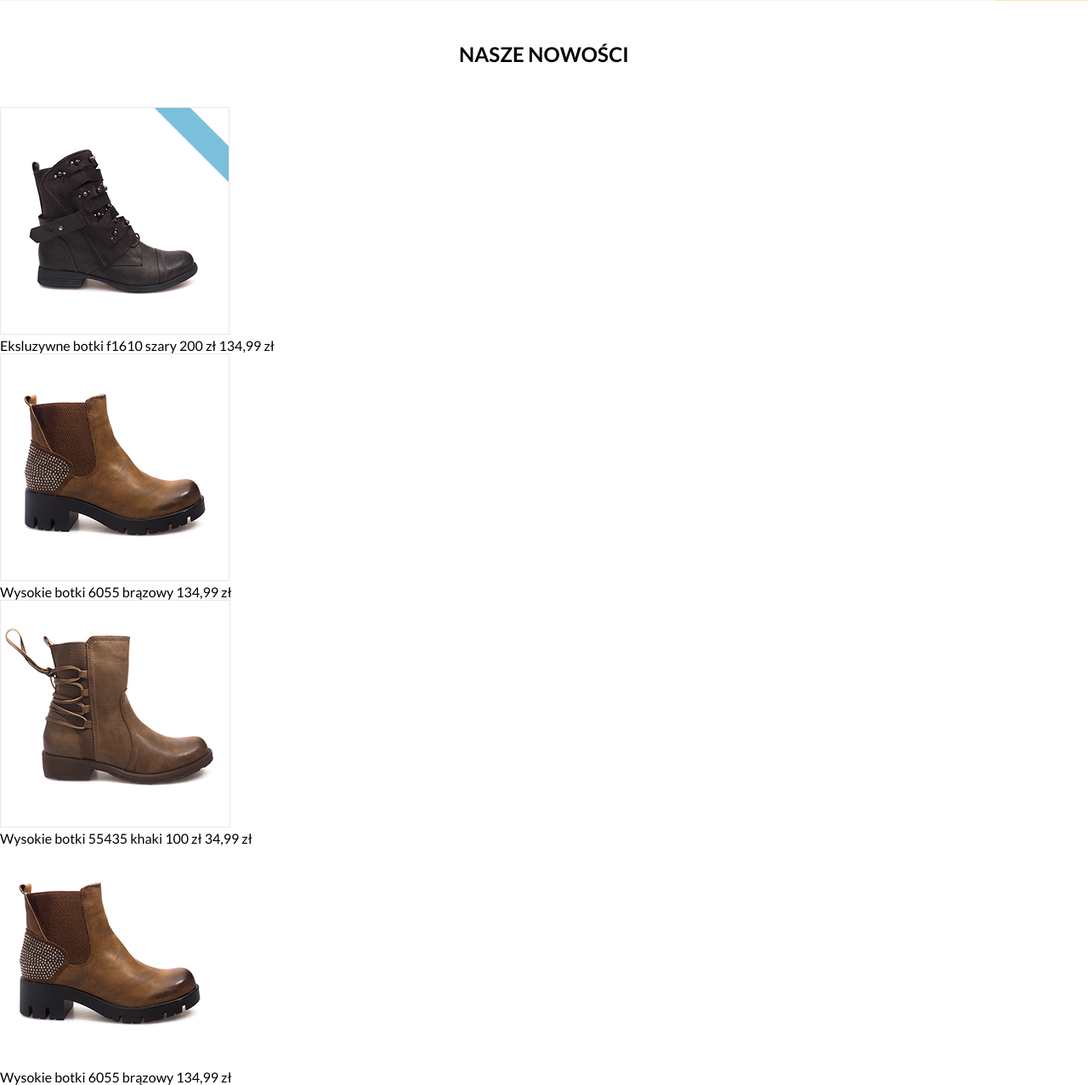
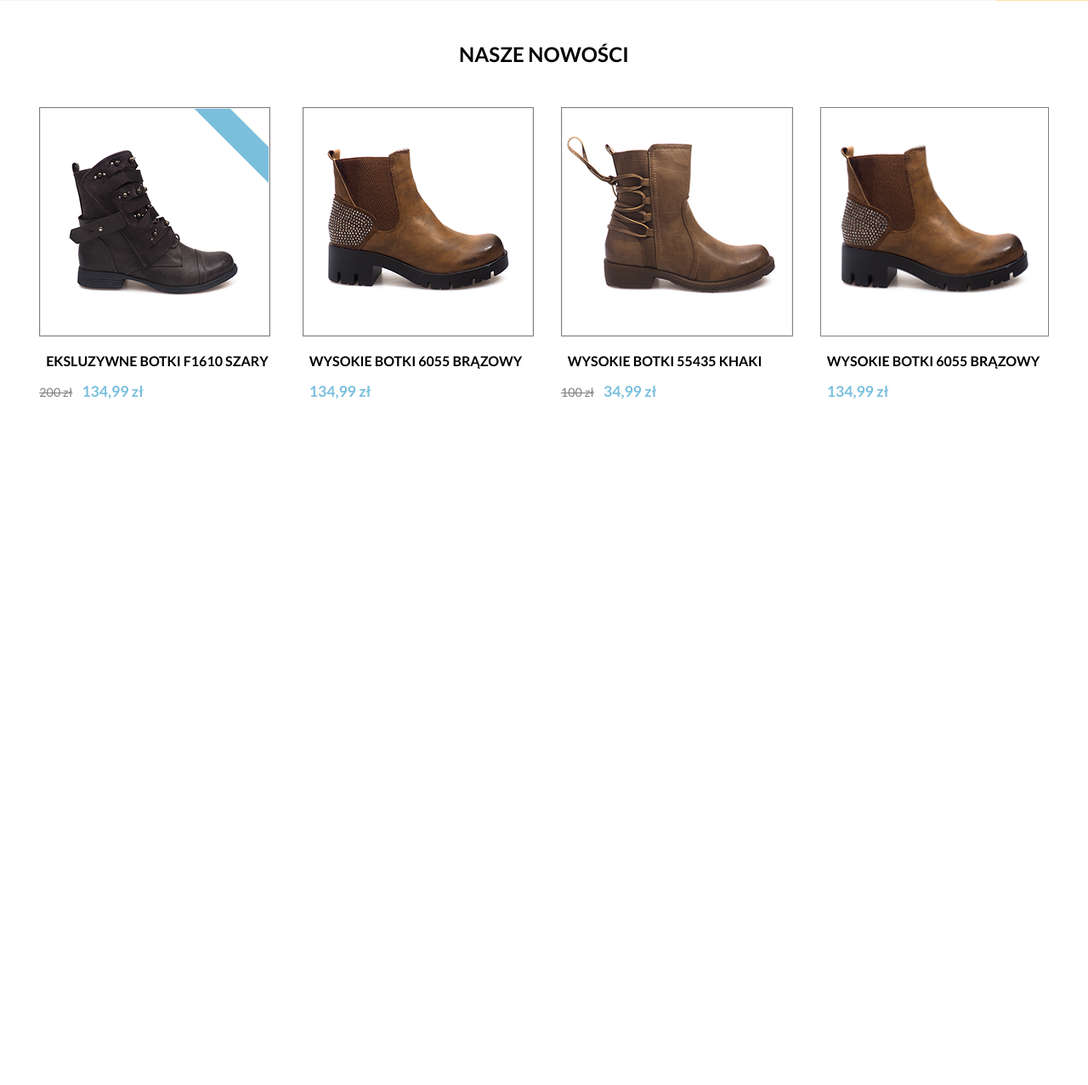
Before and after one commit to Rednaxela700/webcamp-gemre, a PHP site: page / in a window 1280 px wide. Shown: the part 1994-3271 px from the top of the page at 85% size. After the commit the page ends 2464 px from the top, so only its background shows below. Run offline with PHP 8.4, Linux system fonts and the light colour scheme.

Commit message:
product section final commit

```diff
--- a/new/css/main.css
+++ b/new/css/main.css
@@ -408,5 +408,34 @@ body {
   text-transform: uppercase;
   text-align: center;
 }
+.product-container {
+  display: flex;
+  justify-content: center;
+}
+.product-item {
+  padding: 0 1rem;
+}
+.product-item-img {
+  border: 1px solid gray;
+  height: 270px;
+}
+.product-caption-title {
+  display: block;
+  width: 100%;
+  padding: 1rem 0.5rem;
+  text-transform: uppercase;
+  font-weight: bold;
+}
+.product-caption-discount {
+  text-decoration: line-through;
+  font-size: 0.9rem;
+  color: gray;
+}
+.product-caption-price {
+  color: #7abfdd;
+  font-weight: bold;
+  padding: 0 0.5rem;
+  font-size: 1.1rem;
+}
 
 /*# sourceMappingURL=main.css.map */
```
Also changed, not shown: 1 other file.
